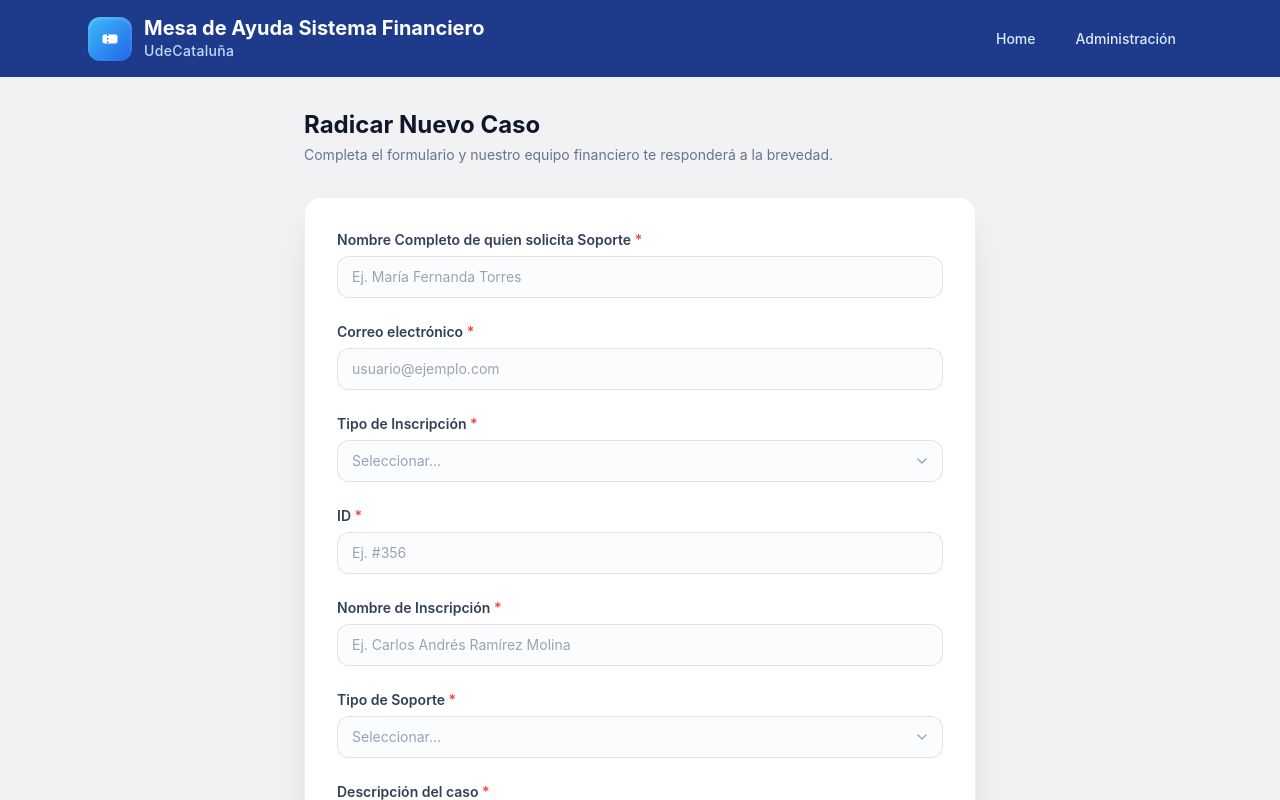
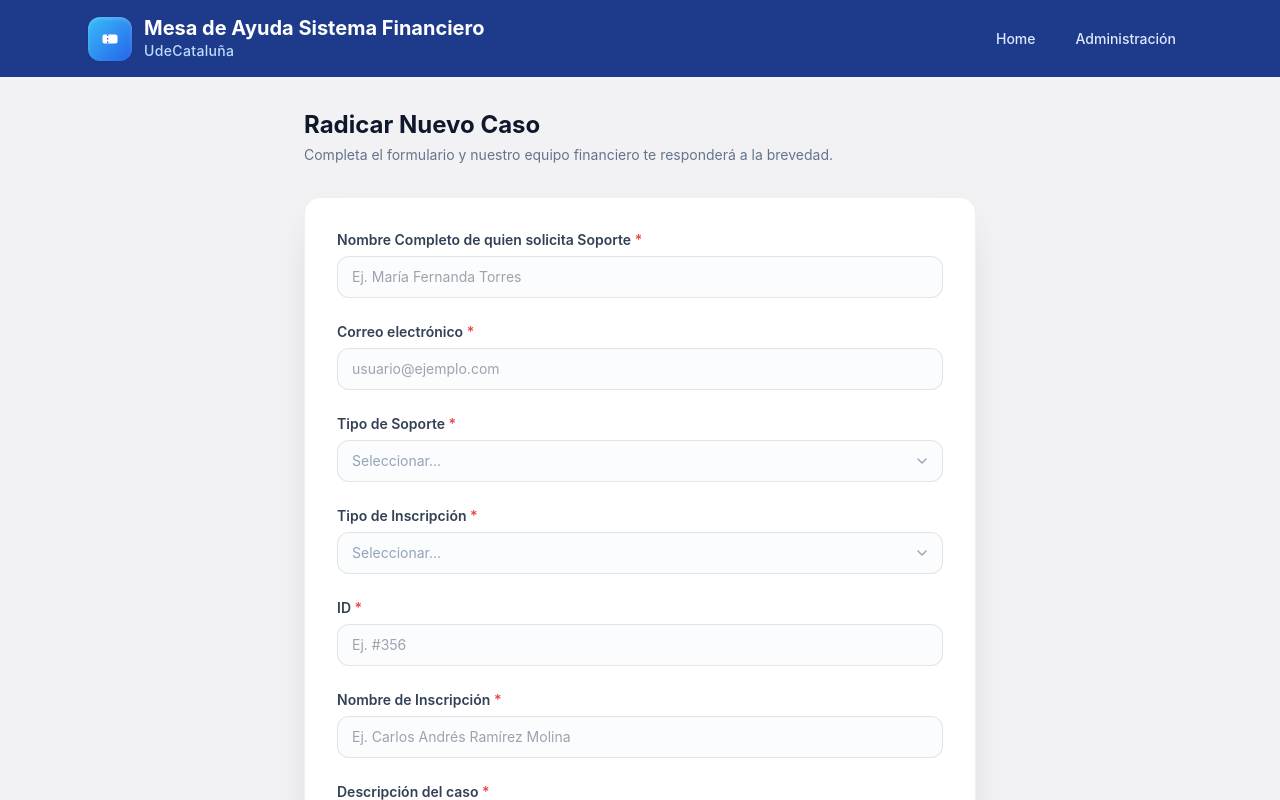
Before and after one commit to YisusYec2049/support-tickets, a React (Vite) app: page /nuevo-caso in a window 1280 px wide. Shown: the top 800 px of the page. Built offline with nearby package versions, Linux system fonts and the light colour scheme.

Commit message:
fix: move Tipo de Soporte field and conditionally hide inscription fields in NuevoCaso form

```diff
--- a/src/pages/NuevoCaso.tsx
+++ b/src/pages/NuevoCaso.tsx
@@ -20,6 +20,13 @@ const TIPOS_SOPORTE = [
   'Reportes',
   'Link de Pago',
   'Otros',
+]
+
+const TIPOS_SOPORTE_SIN_INSCRIPCION = [
+  'Ordenes de Trabajo',
+  'Comprobante de Egreso',
+  'Conciliaciones Bancarias',
+  'Reportes',
 ]
 
 interface FormData {
@@ -62,6 +69,7 @@ export default function NuevoCaso() {
   const [file, setFile] = useState<File | null>(null)
   const [attempted, setAttempted] = useState(false)
   const fileInputRef = useRef<HTMLInputElement>(null)
+  const ocultarInscripcion = TIPOS_SOPORTE_SIN_INSCRIPCION.includes(form.tipo_soporte)
 
   function handleChange(
     e: React.ChangeEvent<HTMLInputElement | HTMLSelectElement | HTMLTextAreaElement>,
@@ -72,7 +80,7 @@ export default function NuevoCaso() {
   async function handleSubmit(e: React.FormEvent) {
     e.preventDefault()
     setAttempted(true)
-    if (!form.tipo_usuario || !form.tipo_soporte) {
+    if ((!ocultarInscripcion && !form.tipo_usuario) || !form.tipo_soporte) {
       setError('Completa todos los campos obligatorios.')
       return
     }
@@ -206,6 +214,27 @@ export default function NuevoCaso() {
           />
         </div>
 
+        {/* Tipo de soporte */}
+        <div>
+          <label className="block text-sm font-semibold text-slate-700 mb-1.5">
+            Tipo de Soporte <span className="text-red-500">*</span>
+          </label>
+          <Select
+            value={form.tipo_soporte}
+            onChange={(v) => setForm((f) => ({
+              ...f,
+              tipo_soporte: v,
+              ...(TIPOS_SOPORTE_SIN_INSCRIPCION.includes(v)
+                ? { tipo_usuario: '', numero_id: '', nombre_inscripcion: '' }
+                : {}),
+            }))}
+            options={TIPOS_SOPORTE.map((t) => ({ value: t, label: t }))}
+            invalid={attempted && !form.tipo_soporte}
+          />
+        </div>
+
+        {!ocultarInscripcion && (
+        <>
         {/* Tipo de inscripción */}
         <div>
           <label className="block text-sm font-semibold text-slate-700 mb-1.5">
@@ -250,19 +279,8 @@ export default function NuevoCaso() {
             className="w-full border border-black/10 bg-slate-50/60 rounded-xl px-3.5 py-2.5 text-sm focus:outline-none focus:bg-white focus:ring-2 focus:ring-brand-500/50 focus:border-brand-400 transition-colors"
           />
         </div>
-
-        {/* Tipo de soporte */}
-        <div>
-          <label className="block text-sm font-semibold text-slate-700 mb-1.5">
-            Tipo de Soporte <span className="text-red-500">*</span>
-          </label>
-          <Select
-            value={form.tipo_soporte}
-            onChange={(v) => setForm((f) => ({ ...f, tipo_soporte: v }))}
-            options={TIPOS_SOPORTE.map((t) => ({ value: t, label: t }))}
-            invalid={attempted && !form.tipo_soporte}
-          />
-        </div>
+        </>
+        )}
 
         {/* Descripción */}
         <div>
```
